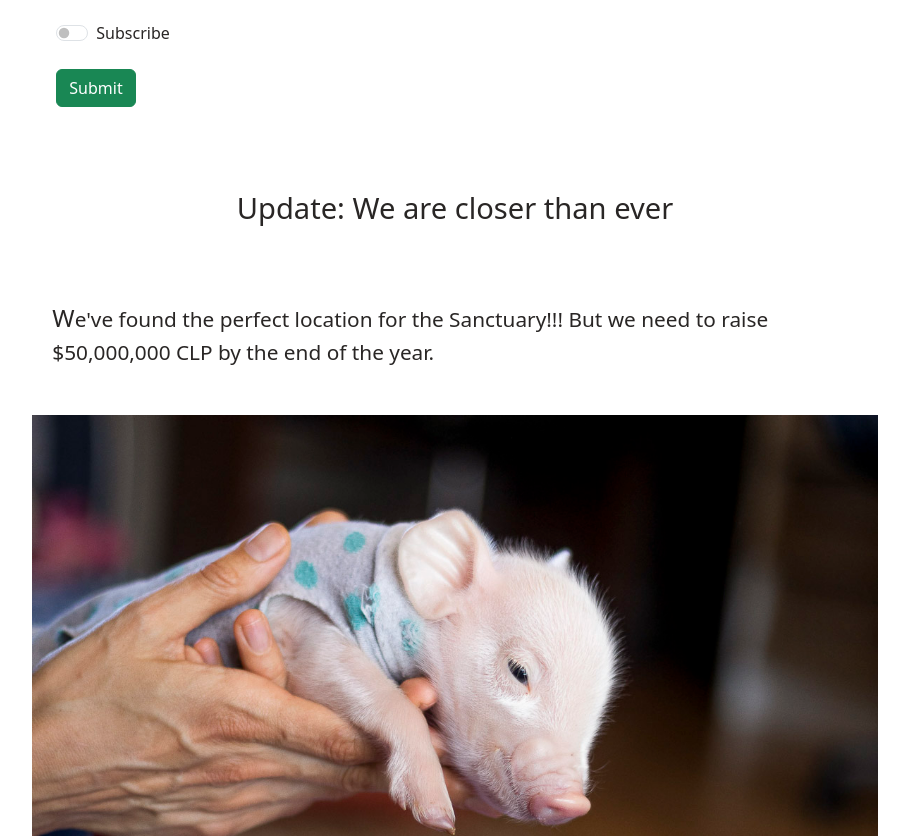
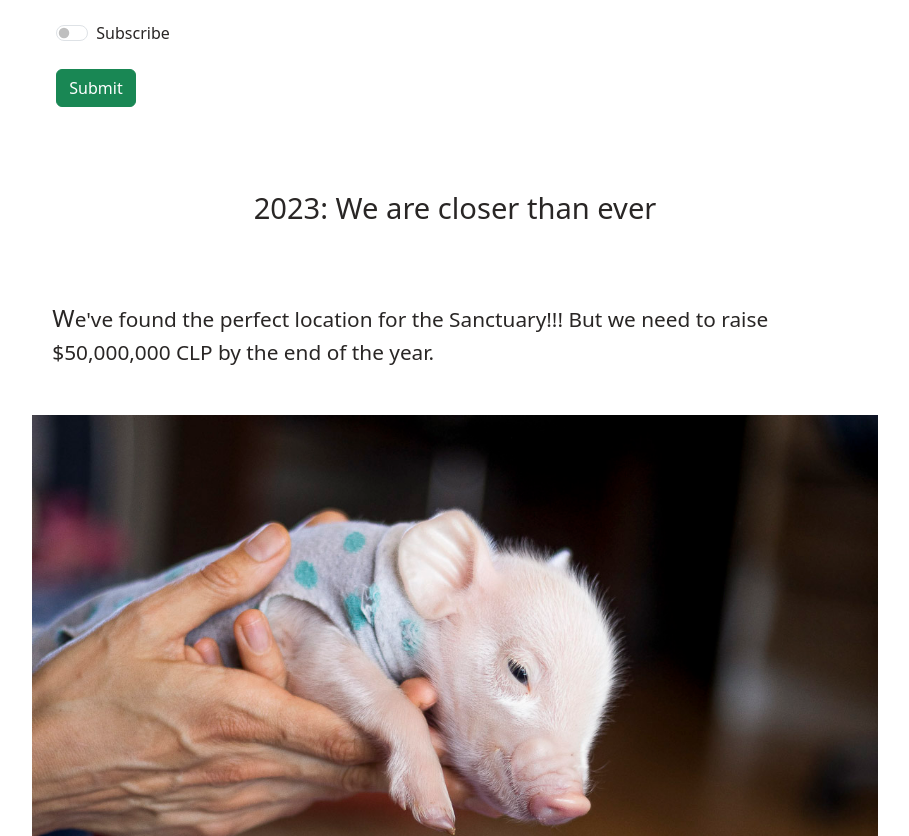
Before and after one commit to arielmaluenda/proyectoCoder, a plain HTML site: page pages/donate.html in a window 1280 px wide. Shown: the part 800-1636 px from the top of the page, without its empty margins (185-1094 px from the left). Drawn offline with nearby package versions, Linux system fonts and the light colour scheme.

Commit message:
Fix: copywriting

```diff
--- a/pages/donate.html
+++ b/pages/donate.html
@@ -102,7 +102,7 @@
 
 
     <article class="col-11 col-md-10 col-lg-8">
-      <h3 class="articleTitle">Update: We are closer than ever</h3>
+      <h3 class="articleTitle">2023: We are closer than ever</h3>
       <p>
         We've found the perfect location for the Sanctuary!!! But we need to raise $50,000,000 CLP by the end of the year.
       </p>
@@ -117,6 +117,8 @@
       </p>
       <p>
         Thank you from the bottom of our hearts! 💖
+        <br>
+        <i>Marisol & Ariel, Santuario Igualdad Founders</i>
       </p>
     </article>
   </main>
```
